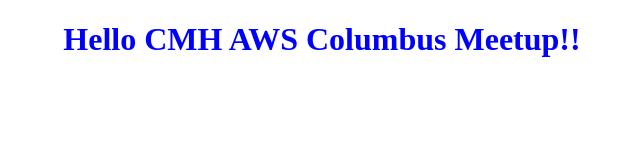
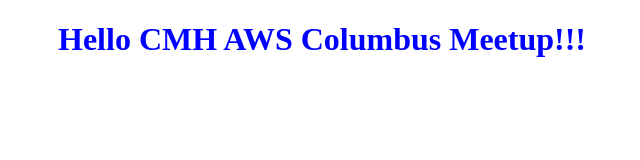
Before and after one commit to bhatiagirish/cmh-aws-meetup, a plain HTML site: page index.html in a window 1280 px wide. Shown: the whole page, without its empty margins (318-958 px from the left). Drawn offline with Linux system fonts and the light colour scheme.

Commit message:
first commit

```diff
--- a/index.html
+++ b/index.html
@@ -9,6 +9,6 @@
     <title>Static Web Site Example - AWS S3</title>
 </head>
 <body>
-    <center><h1> Hello CMH AWS Columbus Meetup!!</h1></center>
+    <center><h1> Hello CMH AWS Columbus Meetup!!!</h1></center>
 </body>
 </html>
```
